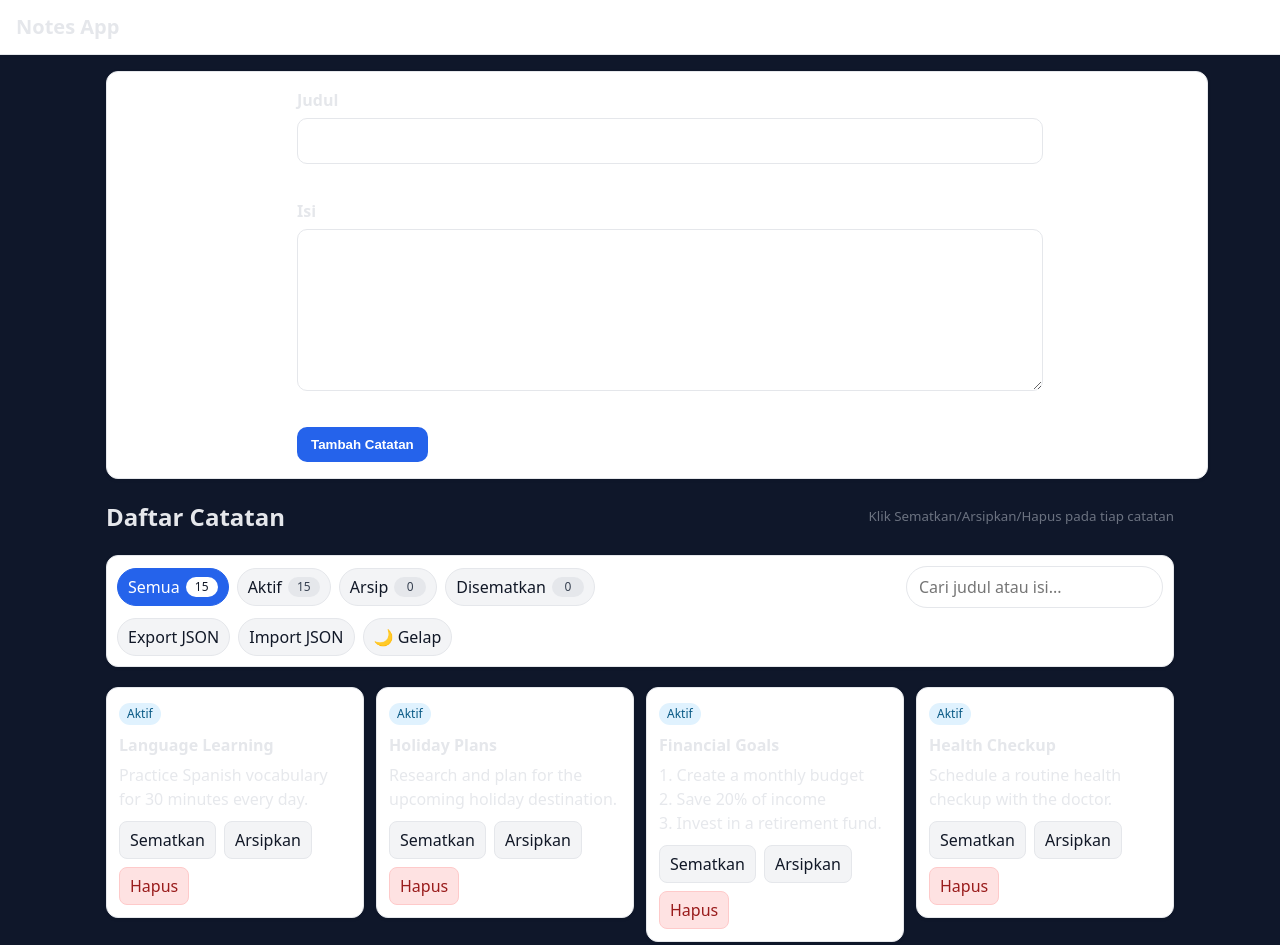
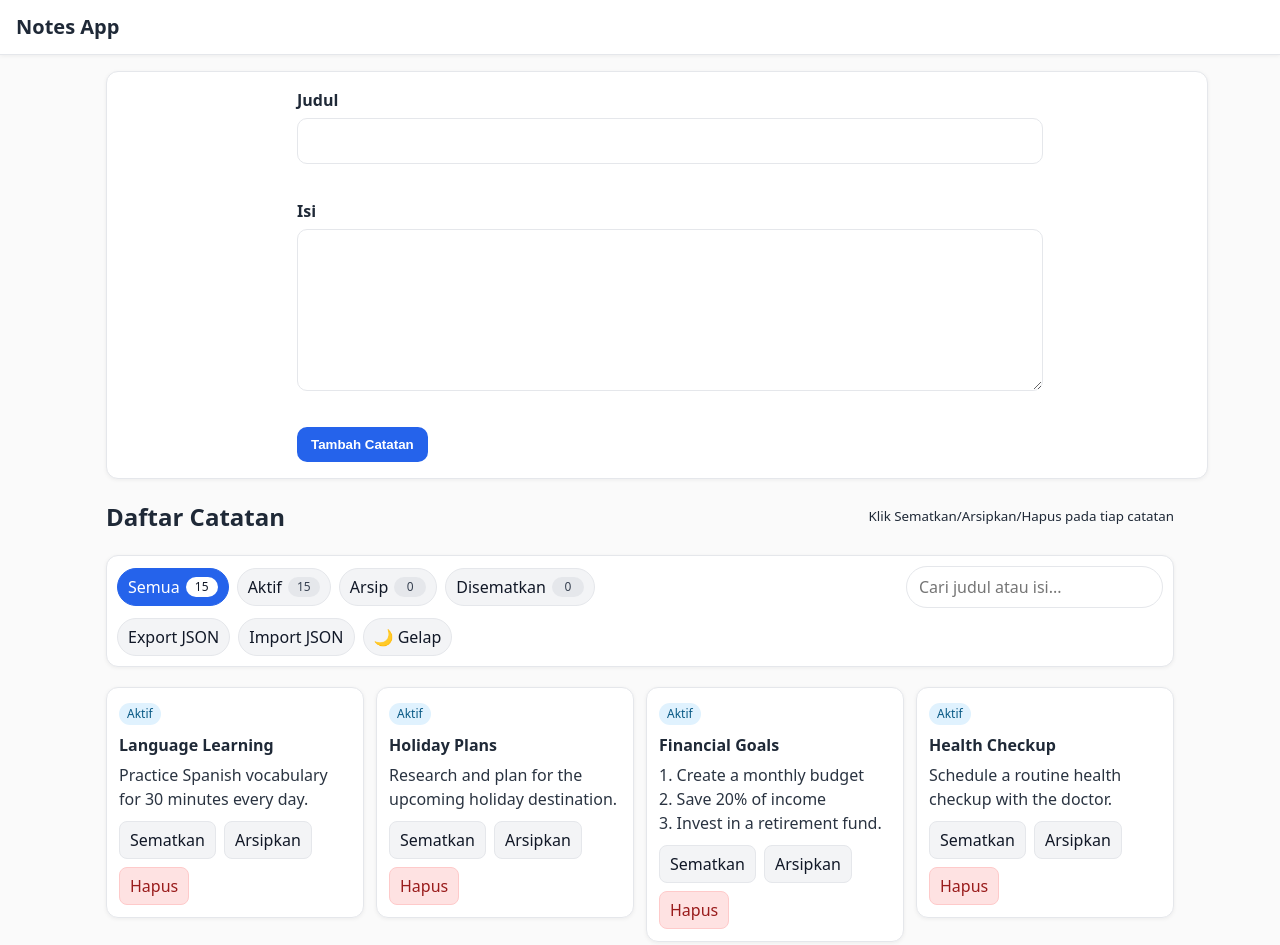
Before and after one commit to rzptr30/notes-app, a website built with webpack: page src/index.html in a window 1280 px wide. Shown: the top 945 px of the page. Built offline with nearby package versions, Linux system fonts and the light colour scheme.

Commit message:
fix(theme): improve light mode contrast and apply early theme

```diff
--- a/src/index.html
+++ b/src/index.html
@@ -4,6 +4,24 @@
     <meta charset="UTF-8" />
     <title>Notes App</title>
     <meta name="viewport" content="width=device-width, initial-scale=1" />
+
+    <!-- Early theme: set data-theme seawal mungkin agar tidak salah tema saat render awal -->
+    <script>
+      (function () {
+        try {
+          var k = 'notes-app/theme';
+          var t = localStorage.getItem(k);
+          if (!t) {
+            t =
+              (window.matchMedia &&
+                window.matchMedia('(prefers-color-scheme: dark)').matches)
+                ? 'dark'
+                : 'light';
+          }
+          document.documentElement.setAttribute('data-theme', t === 'dark' ? 'dark' : 'light');
+        } catch (_) {}
+      })();
+    </script>
 
     <link
       rel="icon"
@@ -14,7 +32,7 @@
       :root {
         --bg: #fafafa;
         --text: #1f2937;
-        --muted: #6b7280;
+        --muted: #4b5563; /* sedikit lebih gelap untuk kontras di light */
         --primary: #2563eb;
         --error: #ef4444;
 
@@ -57,6 +75,12 @@
         --badge-active-fg: #93c5fd;
         --badge-archived-bg: #1f2937;
         --badge-archived-fg: #cbd5e1;
+      }
+
+      /* Tekankan tema terang agar tidak kalah oleh style lain */
+      html[data-theme="light"] body {
+        background: var(--bg) !important;
+        color: var(--text) !important;
       }
 
       * { box-sizing: border-box; }
--- a/src/styles/main.css
+++ b/src/styles/main.css
@@ -1,25 +1,27 @@
-/* Minimal style to verify CSS bundling works */
-:root {
-  --bg: #0f172a;
-  --text: #e5e7eb;
+/* Util */
+.visually-hidden {
+  position: absolute !important;
+  width: 1px; height: 1px;
+  padding: 0; margin: -1px; overflow: hidden;
+  clip: rect(0, 0, 0, 0); white-space: nowrap; border: 0;
 }
 
-*,
-*::before,
-*::after {
-  box-sizing: border-box;
+/* Perkuat kontras tema terang di elemen umum (di luar Shadow DOM) */
+html[data-theme="light"] h1,
+html[data-theme="light"] h2,
+html[data-theme="light"] h3,
+html[data-theme="light"] h4,
+html[data-theme="light"] h5,
+html[data-theme="light"] h6,
+html[data-theme="light"] p,
+html[data-theme="light"] label,
+html[data-theme="light"] small {
+  color: var(--text);
 }
 
-html, body {
-  height: 100%;
-  margin: 0;
-  background: var(--bg);
+/* Jika komponen tidak mengikuti variabel, coba perkuat latar host */
+html[data-theme="light"] app-bar {
+  background: var(--surface);
   color: var(--text);
-  font-family: ui-sans-serif, system-ui, -apple-system, Segoe UI, Roboto, Ubuntu, Cantarell, Noto Sans, Helvetica Neue, Arial;
+  border-bottom: 1px solid var(--border);
 }
-
-#app {
-  max-width: 960px;
-  margin: 24px auto;
-  padding: 16px;
-}
--- a/webpack.prod.js
+++ b/webpack.prod.js
@@ -5,7 +5,6 @@ module.exports = merge(common, {
   mode: 'production',
   devtool: 'source-map',
   output: {
-    // penting untuk GitHub Pages: sesuaikan dengan nama repo
     publicPath: '/notes-app/'
   },
   optimization: {
```
